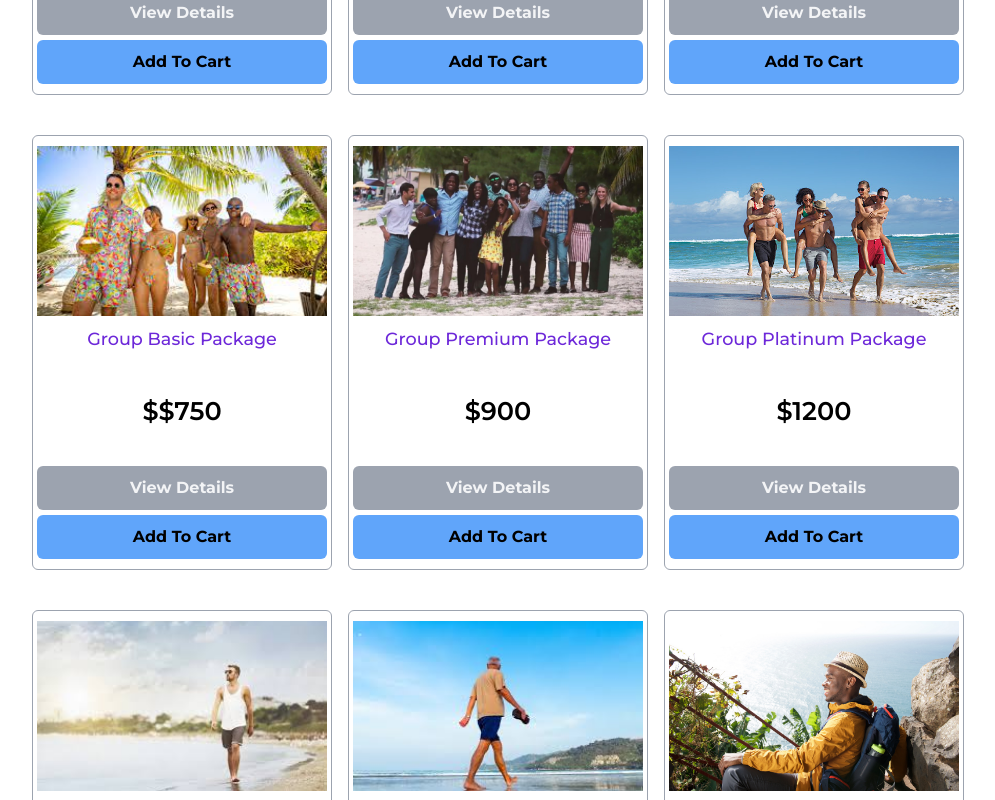
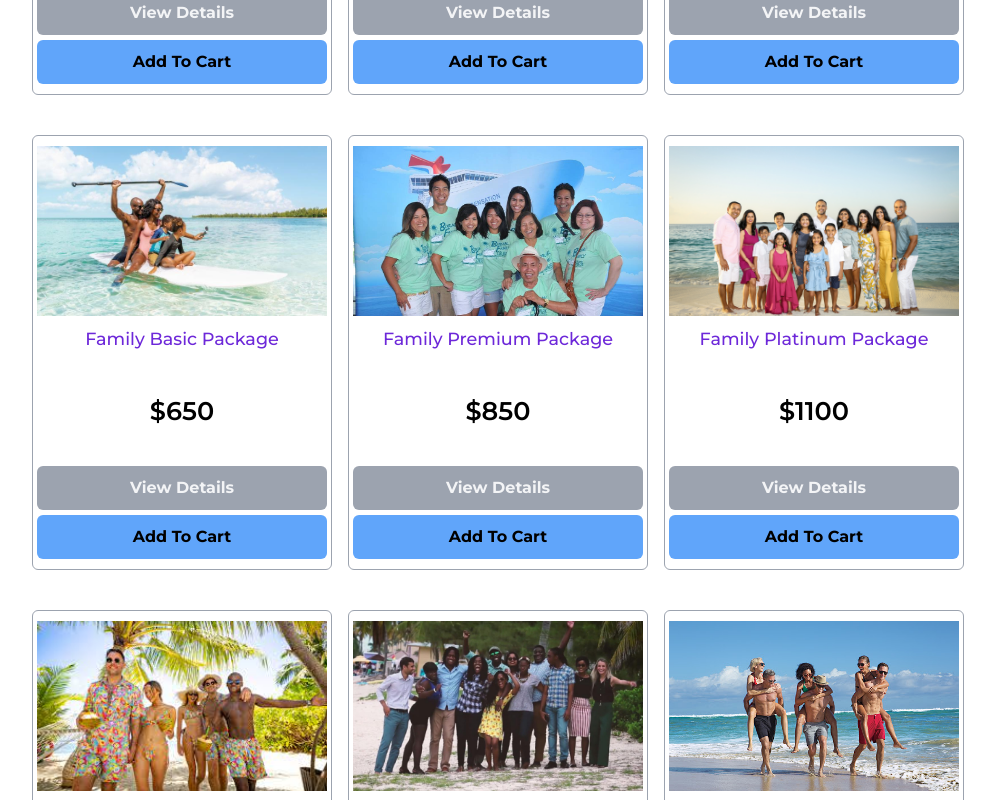
Before and after one commit to SteveA28/Project-3, a React (Vite) app in the folder client/: page / in a window 1280 px wide. Shown: the part 1420-2220 px from the top of the page, without its empty margins (142-1137 px from the left). Built offline with nearby package versions, Linux system fonts and the light colour scheme.

Commit message:
filtered packages by category

```diff
--- a/client/src/components/Home.jsx
+++ b/client/src/components/Home.jsx
@@ -1,4 +1,4 @@
-import React from "react";
+import React, { useState } from "react";
 import bahamas from "../assets/img/bahamas.webp";
 import familyBasic from "../assets/img/family-basic.jpg";
 import familyPremium from "../assets/img/family-premium.jpeg";
@@ -11,14 +11,21 @@ import individualPremium from "../assets/img/individual-premium.jpeg";
 import individualPlatinum from "../assets/img/individual-platinum.jpeg";
 import Package from "./Package";
 import Navbar from "./Navbar";
-export default function home() {
+
+export default function Home() {
+  const [selectedCategory, setSelectedCategory] = useState(null);
+
+  const handleCategorySelect = (category) => {
+    setSelectedCategory(category);
+  };
+
   return (
     <>
       <section className="pb-[40px]">
         <div className="relative">
           <img src={bahamas} className="h-[450px] w-full shadow-md" alt="" />
           <div className="intro absolute bottom-10 pl-[10px]">
-            <h1 className=" text-blue-100 text-[4.5rem] font-bold  font-montserrat">
+            <h1 className="text-blue-100 text-[4.5rem] font-bold  font-montserrat">
               It's Time For A Get Away With TripSet!
             </h1>
           </div>
@@ -82,13 +89,13 @@ export default function home() {
             </h2>
 
             <div className="categories mt-[20px] flex gap-4">
-              <div className="category bg-blue-400 cursor-pointer font-[500] text-[1.2rem] font-montserrat p-3 min-w-[140px] text-center rounded-md">
+              <div className="category bg-blue-400 cursor-pointer font-[500] text-[1.2rem] font-montserrat p-3 min-w-[140px] text-center rounded-md" onClick={() => handleCategorySelect('Individual')}>
                 Individual
               </div>
-              <div className="category bg-blue-400 cursor-pointer font-[500] text-[1.2rem] font-montserrat p-3 min-w-[140px] text-center rounded-md">
+              <div className="category bg-blue-400 cursor-pointer font-[500] text-[1.2rem] font-montserrat p-3 min-w-[140px] text-center rounded-md" onClick={() => handleCategorySelect('Family')}>
                 Family
               </div>
-              <div className="category bg-blue-400 cursor-pointer font-[500] text-[1.2rem] font-montserrat p-3 min-w-[140px] text-center rounded-md">
+              <div className="category bg-blue-400 cursor-pointer font-[500] text-[1.2rem] font-montserrat p-3 min-w-[140px] text-center rounded-md" onClick={() => handleCategorySelect('Group')}>
                 Group
               </div>
             </div>
@@ -99,65 +106,28 @@ export default function home() {
               Our Packages:
             </h2>
 
-            {/* ---------Family Packages--------- */}
-
             <div className="packages mt-[20px] flex gap-4 gap-y-[40px] justify-center flex-wrap">
-              <Package
-                img={familyBasic}
-                packageType={"Family Basic Package"}
-                packagePrice={"$650"}
-              />
-
-              <Package
-                img={familyPremium}
-                packageType={"Family Premium Package"}
-                packagePrice={"$850"}
-              />
-
-              <Package
-                img={familyPlatinum}
-                packageType={"Family Platinum Package"}
-                packagePrice={"$1100"}
-              />
-
-              {/* --------Group Packages----------  */}
-
-              <Package
-                img={groupBasic}
-                packageType={"Group Basic Package"}
-                packagePrice={"$$750"}
-              />
-
-              <Package
-                img={groupPremium}
-                packageType={"Group Premium Package"}
-                packagePrice={"$900"}
-              />
-
-              <Package
-                img={groupPlatinum}
-                packageType={"Group Platinum Package"}
-                packagePrice={"$1200"}
-              />
-
-              {/* --------Individual Packages----------- */}
-              <Package
-                img={individualBasic}
-                packageType={"Individual Basic Package"}
-                packagePrice={"$500"}
-              />
-
-              <Package
-                img={individualPremium}
-                packageType={"Individual Premium Package"}
-                packagePrice={"$750"}
-              />
-
-              <Package
-                img={individualPlatinum}
-                packageType={"Individual Platinum Package"}
-                packagePrice={"$950"}
-              />
+              {(selectedCategory === null || selectedCategory === 'Individual') && (
+                <>
+                  <Package img={individualBasic} packageType={"Individual Basic Package"} packagePrice={"$500"} />
+                  <Package img={individualPremium} packageType={"Individual Premium Package"} packagePrice={"$750"} />
+                  <Package img={individualPlatinum} packageType={"Individual Platinum Package"} packagePrice={"$950"} />
+                </>
+              )}
+              {(selectedCategory === null || selectedCategory === 'Family') && (
+                <>
+                  <Package img={familyBasic} packageType={"Family Basic Package"} packagePrice={"$650"} />
+                  <Package img={familyPremium} packageType={"Family Premium Package"} packagePrice={"$850"} />
+                  <Package img={familyPlatinum} packageType={"Family Platinum Package"} packagePrice={"$1100"} />
+                </>
+              )}
+              {(selectedCategory === null || selectedCategory === 'Group') && (
+                <>
+                  <Package img={groupBasic} packageType={"Group Basic Package"} packagePrice={"$750"} />
+                  <Package img={groupPremium} packageType={"Group Premium Package"} packagePrice={"$900"} />
+                  <Package img={groupPlatinum} packageType={"Group Platinum Package"} packagePrice={"$1200"} />
+                </>
+              )}
             </div>
           </div>
         </main>
```
